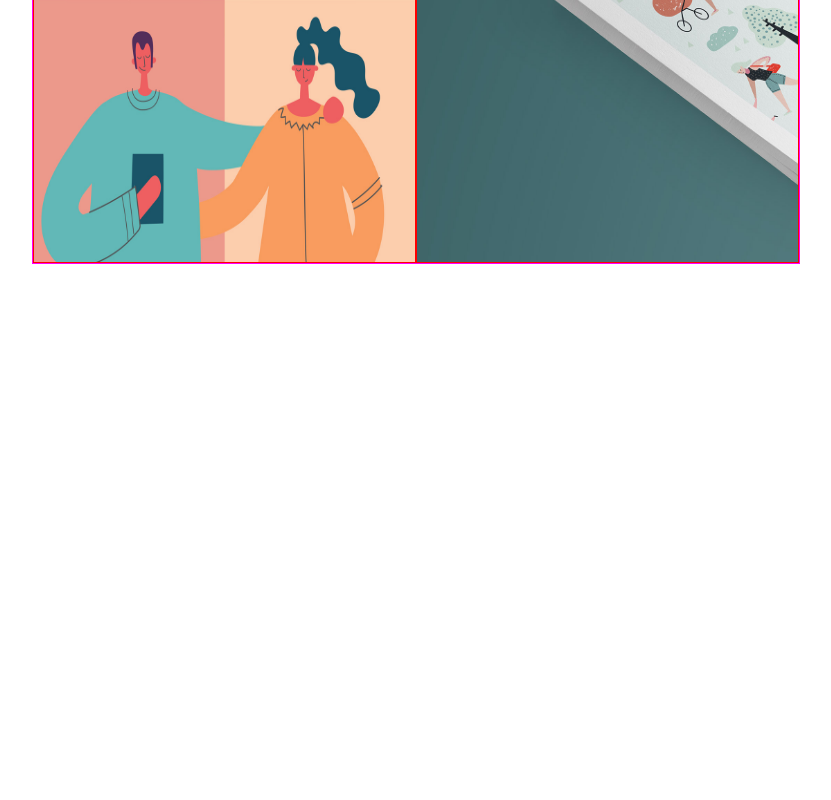
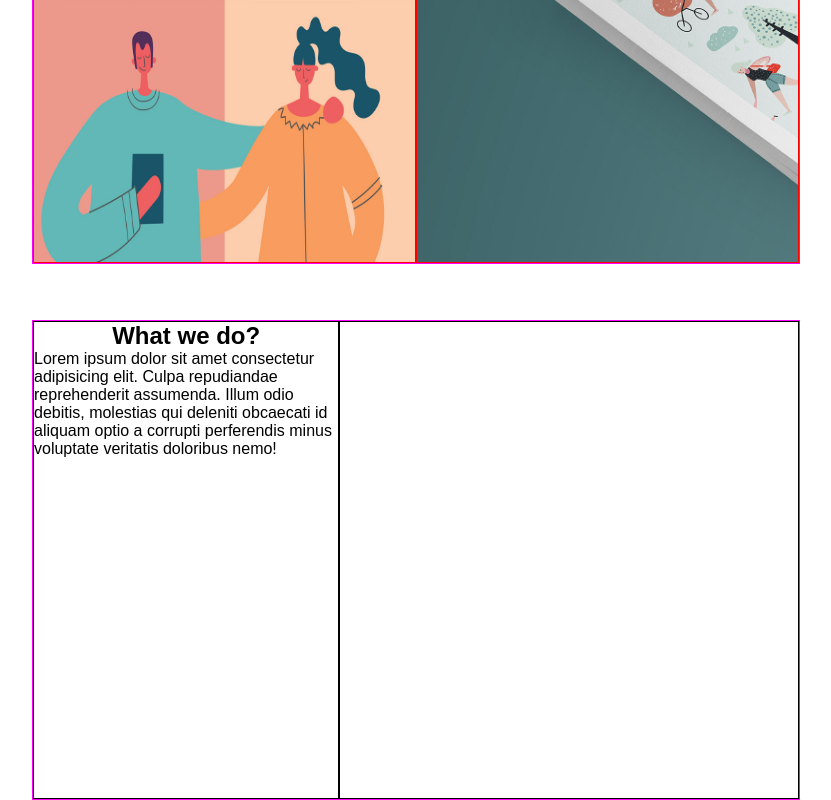
Before and after one commit to AlessandroSemeraro/proj-html-vuejs, a Vue app: page / in a window 1280 px wide. Shown: the part 1802-2602 px from the top of the page, without its empty margins (224-1055 px from the left). Before the commit the page ends 2250 px from the top, so only its background shows below. Built offline with nearby package versions, Linux system fonts and the light colour scheme.

Commit message:
Added container bottom main

```diff
--- a/src/components/AppMain.vue
+++ b/src/components/AppMain.vue
@@ -1,12 +1,13 @@
-
 
 <template>
     <main>
-        <section class="mainPresentation-upper">
+        <section class="mainBgPresentation-upper">
             <MainPresentation />
         </section>
-        <section class="mainPresentation-bottom">
-
+        <section class="mainBgPresentation-lower">
+        </section>
+        <section class="main-bottom">
+            <MainBottom />
         </section>
 
     </main>
@@ -15,17 +16,19 @@
 <script>
 
 import MainPresentation from './MainPresentation.vue';
+import MainBottom from './MainBottom.vue';
 
 export default {
     name: 'AppMain',
 
     components: {
-        MainPresentation
+        MainPresentation,
+        MainBottom,
     },
 }
 </script>
 <style lang="scss" scoped>
-.mainPresentation-upper {
+.mainBgPresentation-upper {
     background-size: 85%;
     background-image: url(../styles/img/h2-background-img-02.png);
     background-repeat: repeat-x;
@@ -35,10 +38,16 @@ export default {
     border: 4px solid red;
 }
 
-.mainPresentation-bottom {
-    height: 100rem;
+.mainBgPresentation-lower {
+    height: 92rem;
     background-size: 85%;
     background-image: url(../styles/img/h3-background-img-03.png);
     background-repeat: repeat-x;
 }
+
+.main-bottom{
+    display: flex;
+    justify-content: center;
+}
+
 </style>
--- /dev/null
+++ b/src/components/MainBottom.vue
@@ -0,0 +1,37 @@
+<template >
+    <section class="container-mainBottom">
+        <div class="container-left-mainBottom">
+            <h2>What we do?</h2>
+            <p>Lorem ipsum dolor sit amet consectetur adipisicing elit.
+                Culpa repudiandae reprehenderit assumenda. Illum odio debitis, molestias qui deleniti obcaecati id aliquam
+                optio a corrupti perferendis minus voluptate veritatis doloribus nemo!</p>
+        </div>
+        <div class="container-right-mainBottom"></div>
+    </section>
+</template>
+<script>
+export default {
+    name: 'MainBottom',
+}
+</script>
+<style lang="scss" scoped>
+    .container-mainBottom{
+        width:60%;
+        height: 30rem;
+        border: 1px solid magenta;
+        display: flex;
+    }
+    .container-left-mainBottom{
+        width: 40%;
+        border: 1px solid black;
+        display: flex;
+        align-items: center;
+        flex-direction: column;
+    }
+
+    .container-right-mainBottom{
+        width: 60%;
+        border: 1px solid black;
+        display: flex;
+    }
+</style>
--- a/src/components/MainCards.vue
+++ b/src/components/MainCards.vue
@@ -1,6 +1,6 @@
 <template >
     <article>
-        <img :src="imageSrc" alt="">
+        <img :src="imageSrc" alt="CardsPresentation">
     </article>
 </template>
 
--- a/src/components/MainPresentation.vue
+++ b/src/components/MainPresentation.vue
@@ -88,4 +88,6 @@ p {
     display: flex;
     flex-wrap: wrap;
 }
+
+
 </style>
```
